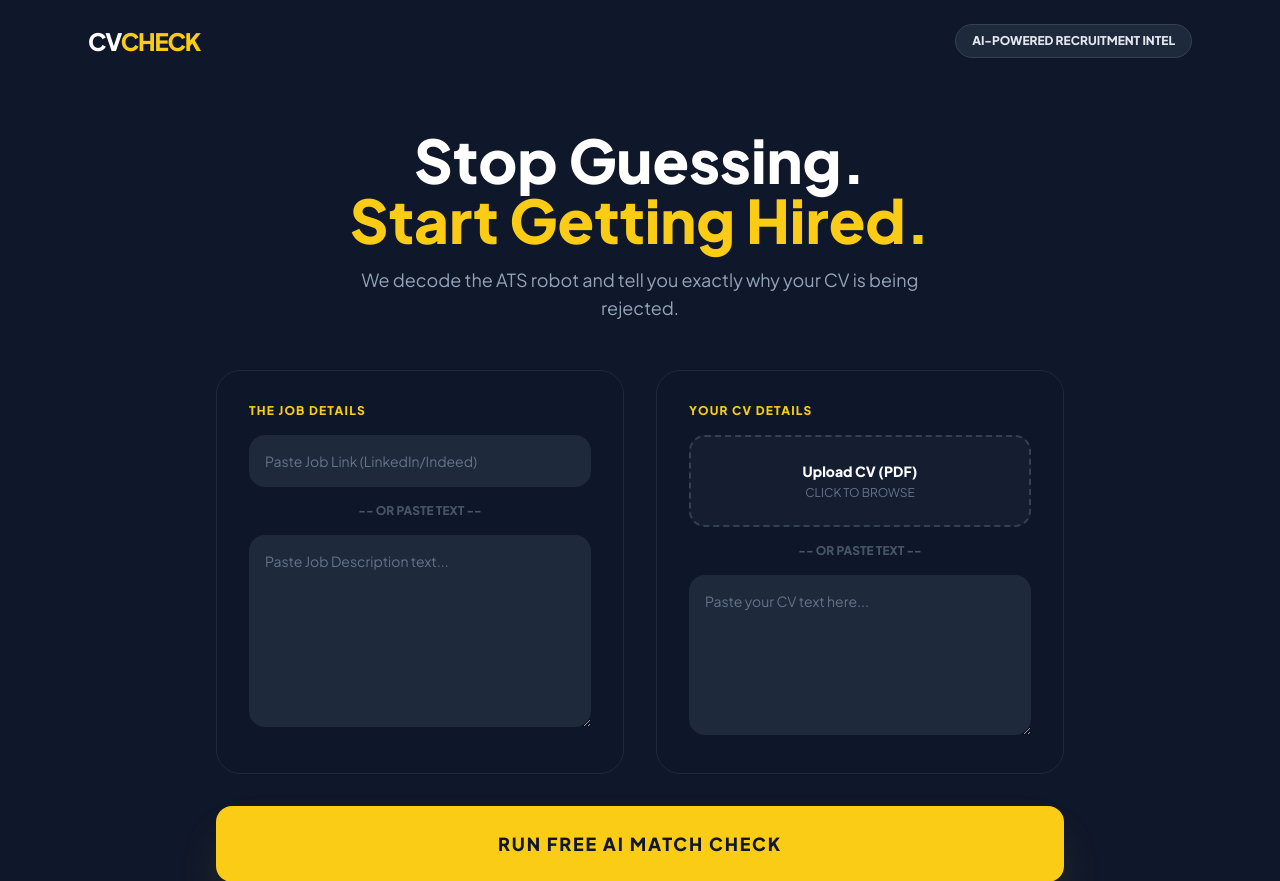
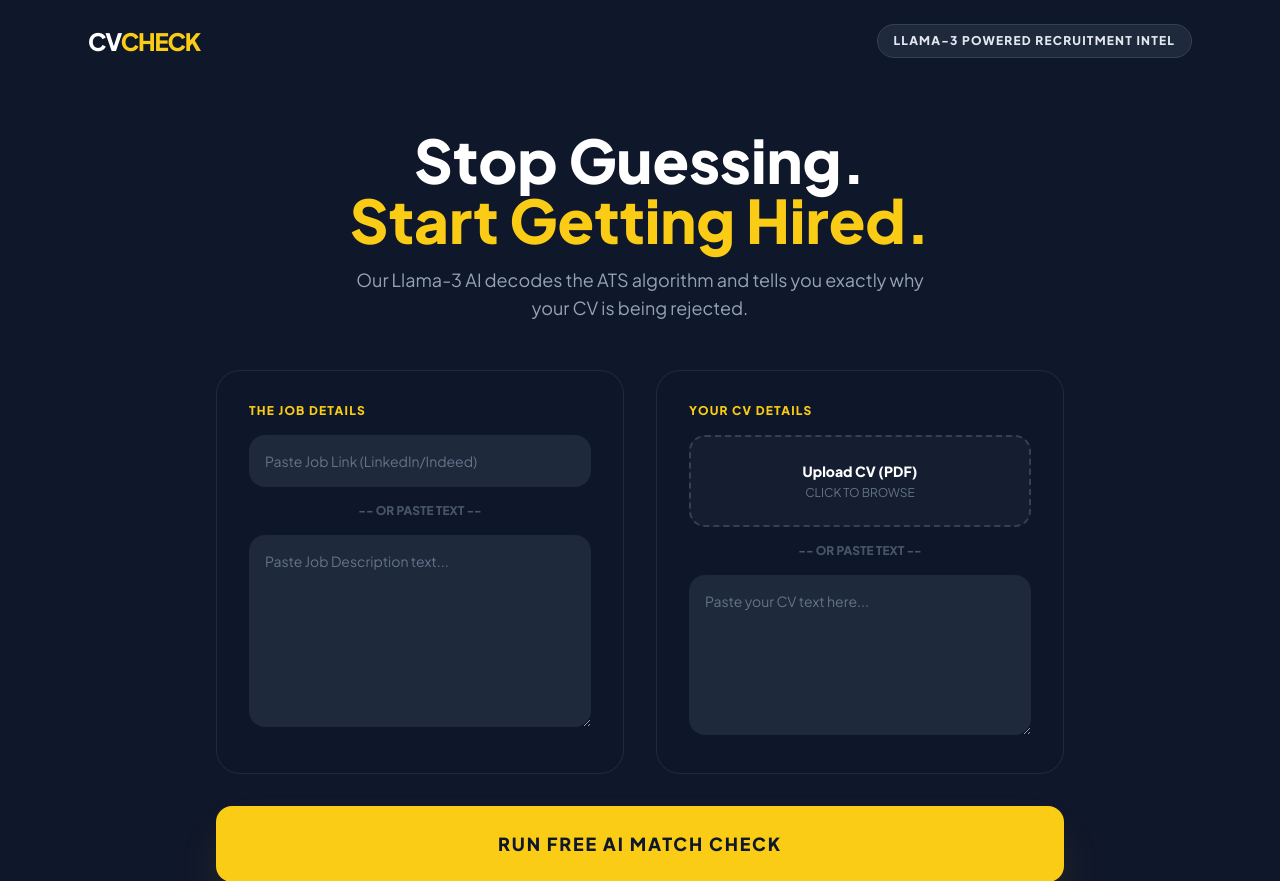
Before and after one commit to brendah-maker/cvcheck, a Flask app: page / in a window 1280 px wide. Shown: the top 881 px of the page. Run offline with Flask 3, Linux system fonts and the light colour scheme; some libraries are stand-ins or nearby versions.

Commit message:
Update index.html

```diff
--- a/templates/index.html
+++ b/templates/index.html
@@ -3,14 +3,19 @@
 <head>
     <meta charset="UTF-8">
     <meta name="viewport" content="width=device-width, initial-scale=1.0">
-    <title>CV Check | Get Shortlisted</title>
+    <title>CV Check | AI Recruitment Intel</title>
     <script src="https://cdn.tailwindcss.com"></script>
     <link href="https://fonts.googleapis.com/css2?family=Plus+Jakarta+Sans:wght@400;600;800&display=swap" rel="stylesheet">
     <style>
-        body { font-family: 'Plus Jakarta Sans', sans-serif; background-color: #0f172a; }
+        body { font-family: 'Plus Jakarta Sans', sans-serif; background-color: #0f172a; scroll-behavior: smooth; }
         .navy-bg { background-color: #0f172a; }
         .yellow-text { color: #facc15; }
         .yellow-bg { background-color: #facc15; }
+        .glass-card { background: rgba(15, 23, 42, 0.5); backdrop-filter: blur(10px); border: 1px solid rgba(51, 65, 85, 0.5); }
+
+        /* Smooth transitions */
+        .fade-in { animation: fadeIn 0.5s ease-in-out; }
+        @keyframes fadeIn { from { opacity: 0; transform: translateY(10px); } to { opacity: 1; transform: translateY(0); } }
     </style>
 </head>
 <body class="text-slate-200">
@@ -18,27 +23,27 @@
     <!-- Navbar -->
     <nav class="max-w-6xl mx-auto p-6 flex justify-between items-center">
         <h1 class="text-2xl font-extrabold tracking-tighter text-white">CV<span class="yellow-text">CHECK</span></h1>
-        <div class="hidden md:block text-xs font-bold bg-slate-800 px-4 py-2 rounded-full border border-slate-700">
-            AI-POWERED RECRUITMENT INTEL
+        <div class="hidden md:block text-xs font-bold bg-slate-800 px-4 py-2 rounded-full border border-slate-700 uppercase tracking-widest">
+            Llama-3 Powered Recruitment Intel
         </div>
     </nav>
 
     <main class="max-w-4xl mx-auto px-6 py-12">
 
-        <!-- STEP 1: HERO & INPUT -->
-        <div id="step-1" class="space-y-12">
+        <!-- STEP 1: INPUT SECTION -->
+        <div id="step-1" class="space-y-12 fade-in">
             <div class="text-center space-y-4">
                 <h2 class="text-5xl md:text-6xl font-black text-white leading-tight">
                     Stop Guessing. <br> <span class="yellow-text">Start Getting Hired.</span>
                 </h2>
                 <p class="text-slate-400 text-lg max-w-xl mx-auto">
-                    We decode the ATS robot and tell you exactly why your CV is being rejected.
+                    Our Llama-3 AI decodes the ATS algorithm and tells you exactly why your CV is being rejected.
                 </p>
             </div>
 
             <form id="upload-form" class="grid md:grid-cols-2 gap-8">
                 <!-- Job Description Column -->
-                <div class="bg-slate-900/50 p-8 rounded-3xl border border-slate-800 backdrop-blur-sm">
+                <div class="glass-card p-8 rounded-3xl">
                     <label class="block text-xs font-black yellow-text uppercase tracking-widest mb-4">The Job Details</label>
                     <input type="url" name="job_url" id="job_url" placeholder="Paste Job Link (LinkedIn/Indeed)"
                            class="w-full p-4 bg-slate-800 border-none rounded-2xl mb-4 focus:ring-2 focus:ring-yellow-500 text-white placeholder-slate-500 text-sm">
@@ -48,7 +53,7 @@
                 </div>
 
                 <!-- CV Column -->
-                <div class="bg-slate-900/50 p-8 rounded-3xl border border-slate-800 backdrop-blur-sm">
+                <div class="glass-card p-8 rounded-3xl">
                     <label class="block text-xs font-black yellow-text uppercase tracking-widest mb-4">Your CV Details</label>
                     <div class="relative group">
                         <div class="border-2 border-dashed border-slate-700 rounded-2xl p-6 text-center group-hover:border-yellow-500 transition-all bg-slate-800/50">
@@ -71,8 +76,8 @@
             </form>
         </div>
 
-        <!-- STEP 2: RESULTS (Hidden) -->
-        <div id="step-2" class="hidden animate-in fade-in zoom-in duration-500">
+        <!-- STEP 2: FREE RESULTS -->
+        <div id="step-2" class="hidden fade-in">
             <div class="bg-white rounded-[3rem] overflow-hidden shadow-2xl">
                 <div class="navy-bg p-12 text-center border-b border-slate-800">
                     <p class="text-xs font-black yellow-text uppercase tracking-widest mb-4">ATS Match Score</p>
@@ -81,103 +86,132 @@
                 </div>
 
                 <div class="p-12 grid grid-cols-2 gap-6 bg-white">
-                    <div class="bg-slate-50 p-8 rounded-[2rem] text-center">
+                    <div class="bg-slate-50 p-8 rounded-[2rem] text-center border border-slate-100">
                         <p id="k-count" class="text-4xl font-black text-slate-900">0</p>
-                        <p class="text-[10px] font-black text-slate-400 uppercase tracking-widest">Missing Skills</p>
+                        <p class="text-[10px] font-black text-slate-400 uppercase tracking-widest">Missing Keywords</p>
                     </div>
-                    <div class="bg-slate-50 p-8 rounded-[2rem] text-center">
+                    <div class="bg-slate-50 p-8 rounded-[2rem] text-center border border-slate-100">
                         <p id="e-count" class="text-4xl font-black text-slate-900">0</p>
-                        <p class="text-[10px] font-black text-slate-400 uppercase tracking-widest">Formatting Errors</p>
+                        <p class="text-[10px] font-black text-slate-400 uppercase tracking-widest">Formatting Issues</p>
                     </div>
 
                     <div class="col-span-2 bg-yellow-50 border-2 border-yellow-200 p-8 rounded-[2.5rem] mt-4">
-                        <p class="text-slate-900 font-bold mb-6 text-center">Recruiters spend 6 seconds on a CV. Yours is currently being filtered out.</p>
+                        <p class="text-slate-900 font-bold mb-6 text-center">Recruiters spend 6 seconds on a CV. Your score is too low to be seen.</p>
                         <button onclick="generateDocs()" id="pay-btn" class="w-full navy-bg text-white font-black py-5 rounded-2xl hover:bg-slate-800 transition-all uppercase tracking-widest">
-                            Fix Everything for Ksh 60
+                            Unlock Full Report & Cover Letter (Ksh 60)
                         </button>
-                        <p class="text-[10px] text-center text-slate-400 mt-4 uppercase font-bold">Includes: Missing Keywords, New Summary & Cover Letter</p>
+                        <p class="text-[10px] text-center text-slate-400 mt-4 uppercase font-bold tracking-widest">Safe Payment via M-PESA</p>
                     </div>
                 </div>
             </div>
         </div>
 
-        <!-- STEP 3: FINAL REPORT (Hidden) -->
-        <div id="final-report" class="hidden mt-12 space-y-8 animate-in slide-in-from-bottom-10 duration-700">
-            <div class="bg-slate-900 p-10 rounded-[3rem] border border-slate-800 shadow-2xl">
+        <!-- STEP 3: PAID CONTENT (Optimized Report) -->
+        <div id="final-report" class="hidden mt-12 space-y-8 fade-in">
+            <div class="glass-card p-10 rounded-[3rem] shadow-2xl">
                 <div class="flex items-center gap-4 mb-10">
                     <div class="w-12 h-12 yellow-bg rounded-2xl flex items-center justify-center text-slate-900 font-black">✓</div>
-                    <h4 class="text-2xl font-black text-white uppercase tracking-tight">Optimization Report</h4>
+                    <h4 class="text-2xl font-black text-white uppercase tracking-tight">AI Optimization Strategy</h4>
                 </div>
 
                 <div id="report-body" class="space-y-8">
-                    <!-- Data Injected Here -->
+                    <!-- Data will be injected here by JavaScript -->
                 </div>
             </div>
 
             <button onclick="window.location.reload()" class="w-full py-4 text-slate-500 font-bold uppercase text-xs tracking-widest hover:text-white transition-colors">
-                ← Check another Job
+                ← Analysis Complete. Check another Job.
             </button>
         </div>
     </main>
 
     <script>
-        let rawJD = ""; let rawCV = "";
+        // Global variables to store text for the second API call
+        let storedJD = "";
+        let storedCV = "";
 
+        // File upload UI feedback
         document.getElementById('cv_file').onchange = function() {
-            document.getElementById('file-label').innerText = "CV Attached: " + this.files[0].name;
+            if (this.files[0]) {
+                document.getElementById('file-label').innerText = "Attached: " + this.files[0].name;
+                document.getElementById('cv_text').value = ""; // Clear text if file is uploaded
                 document.getElementById('cv_text').placeholder = "Using uploaded PDF file...";
-            document.getElementById('cv_text').disabled = true;
+            }
         };
 
+        // STEP 1 -> STEP 2 (Free Analysis)
         async function handleAnalysis() {
             const btn = document.getElementById('analyze-btn');
             const form = document.getElementById('upload-form');
             const formData = new FormData(form);
 
-            rawJD = document.getElementById('jd_text').value || document.getElementById('job_url').value;
-            rawCV = document.getElementById('cv_text').value;
+            // Capture text for later use in generateDocs
+            storedJD = document.getElementById('jd_text').value || document.getElementById('job_url').value;
+            storedCV = document.getElementById('cv_text').value;
 
-            btn.innerText = "ROBOT SCANNING...";
+            if (!storedJD) { alert("Please provide a Job Description or Link."); return; }
+
+            btn.innerText = "LLAMA IS SCANNING...";
             btn.disabled = true;
 
             try {
-                const res = await fetch('/analyze', { method: 'POST', body: formData });
+                const res = await fetch('/analyze', {
+                    method: 'POST',
+                    body: formData
+                });
                 const data = await res.json();
 
+                // Hide Step 1, Show Step 2
                 document.getElementById('step-1').classList.add('hidden');
                 document.getElementById('step-2').classList.remove('hidden');
 
-                document.getElementById('score').innerText = data.score + "%";
-                document.getElementById('k-count').innerText = data.missing_count;
-                document.getElementById('e-count').innerText = data.errors;
-                document.getElementById('verdict').innerText = data.verdict;
+                // Update UI with Llama's response
+                document.getElementById('score').innerText = (data.score || 0) + "%";
+                document.getElementById('k-count').innerText = data.missing_count || 0;
+                document.getElementById('e-count').innerText = data.errors || 0;
+                document.getElementById('verdict').innerText = data.verdict || "Your CV needs optimization for this role.";
 
                 window.scrollTo({ top: 0, behavior: 'smooth' });
-            } catch (e) { alert("Analysis failed. Try pasting text directly."); btn.innerText = "TRY AGAIN"; btn.disabled = false; }
+            } catch (e) {
+                console.error(e);
+                alert("Analysis failed. Ensure you are connected and try again.");
+                btn.innerText = "RUN FREE AI MATCH CHECK";
+                btn.disabled = false;
+            }
         }
 
+        // STEP 2 -> STEP 3 (Paid Full Report)
         async function generateDocs() {
-            const phone = prompt("Enter M-Pesa Phone (07...):");
+            const phone = prompt("Enter M-Pesa Phone Number (e.g., 0712345678):");
             if(!phone) return;
 
             const payBtn = document.getElementById('pay-btn');
+            payBtn.innerText = "PROCESSING PAYMENT...";
+            payBtn.disabled = true;
+
+            // Simulating payment delay
+            setTimeout(async () => {
                 payBtn.innerText = "GENERATING DOCUMENTS...";
-            payBtn.disabled = true;
 
                 try {
                     const res = await fetch('/generate-docs', {
                         method: 'POST',
                         headers: {'Content-Type': 'application/json'},
-                    body: JSON.stringify({jd: rawJD, cv: rawCV})
+                        body: JSON.stringify({
+                            jd: storedJD,
+                            cv: storedCV
+                        })
                     });
                     const data = await res.json();
 
+                    // Hide Step 2, Show Final Report
                     document.getElementById('step-2').classList.add('opacity-40', 'pointer-events-none');
                     document.getElementById('final-report').classList.remove('hidden');
 
+                    // Inject Llama's detailed response
                     document.getElementById('report-body').innerHTML = `
                         <div class="p-8 bg-slate-800/50 rounded-3xl border border-slate-700">
-                        <b class="text-yellow-500 text-[10px] font-black uppercase tracking-[0.2em] block mb-4">Keywords to Insert</b>
+                            <b class="text-yellow-500 text-[10px] font-black uppercase tracking-[0.2em] block mb-4">High-Impact Keywords to Add</b>
                             <p class="text-white font-bold text-xl leading-relaxed">${data.keywords.join(" • ")}</p>
                         </div>
                         <div class="p-8 bg-slate-800/50 rounded-3xl border border-slate-700">
@@ -189,8 +223,14 @@
                             <pre class="whitespace-pre-wrap font-sans text-slate-700 text-sm leading-relaxed">${data.cover_letter}</pre>
                         </div>
                     `;
-                window.scrollTo({ top: document.getElementById('final-report').offsetTop, behavior: 'smooth' });
-            } catch (e) { alert("Error generating docs."); payBtn.innerText = "RETRY FIX"; payBtn.disabled = false; }
+
+                    document.getElementById('final-report').scrollIntoView({ behavior: 'smooth' });
+                } catch (e) {
+                    alert("Error generating documents.");
+                    payBtn.innerText = "UNLOCK FULL REPORT (Ksh 60)";
+                    payBtn.disabled = false;
+                }
+            }, 2000); // 2 second mock payment delay
         }
     </script>
 </body>
```
Lines whose indentation alone changed are shown as unchanged.
